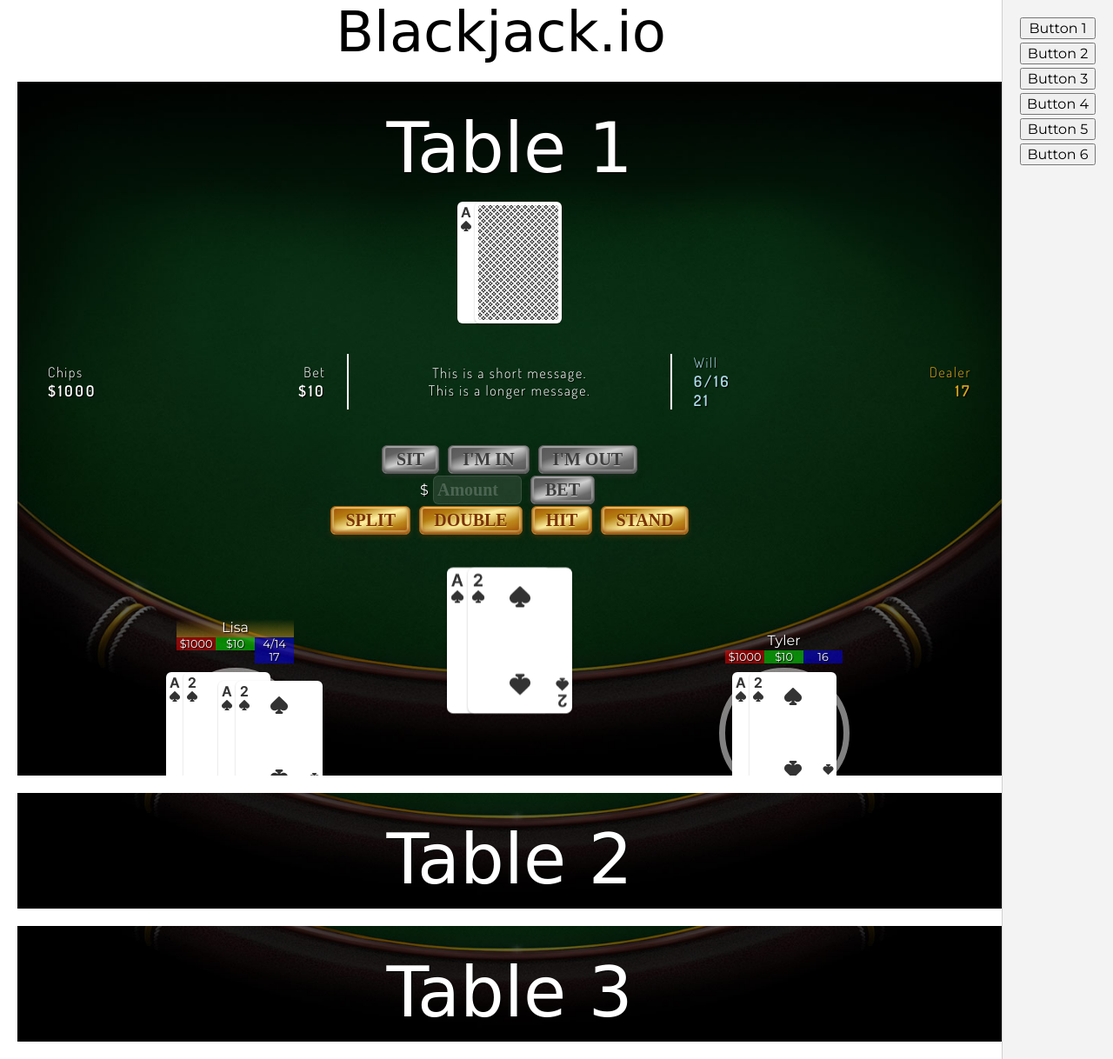
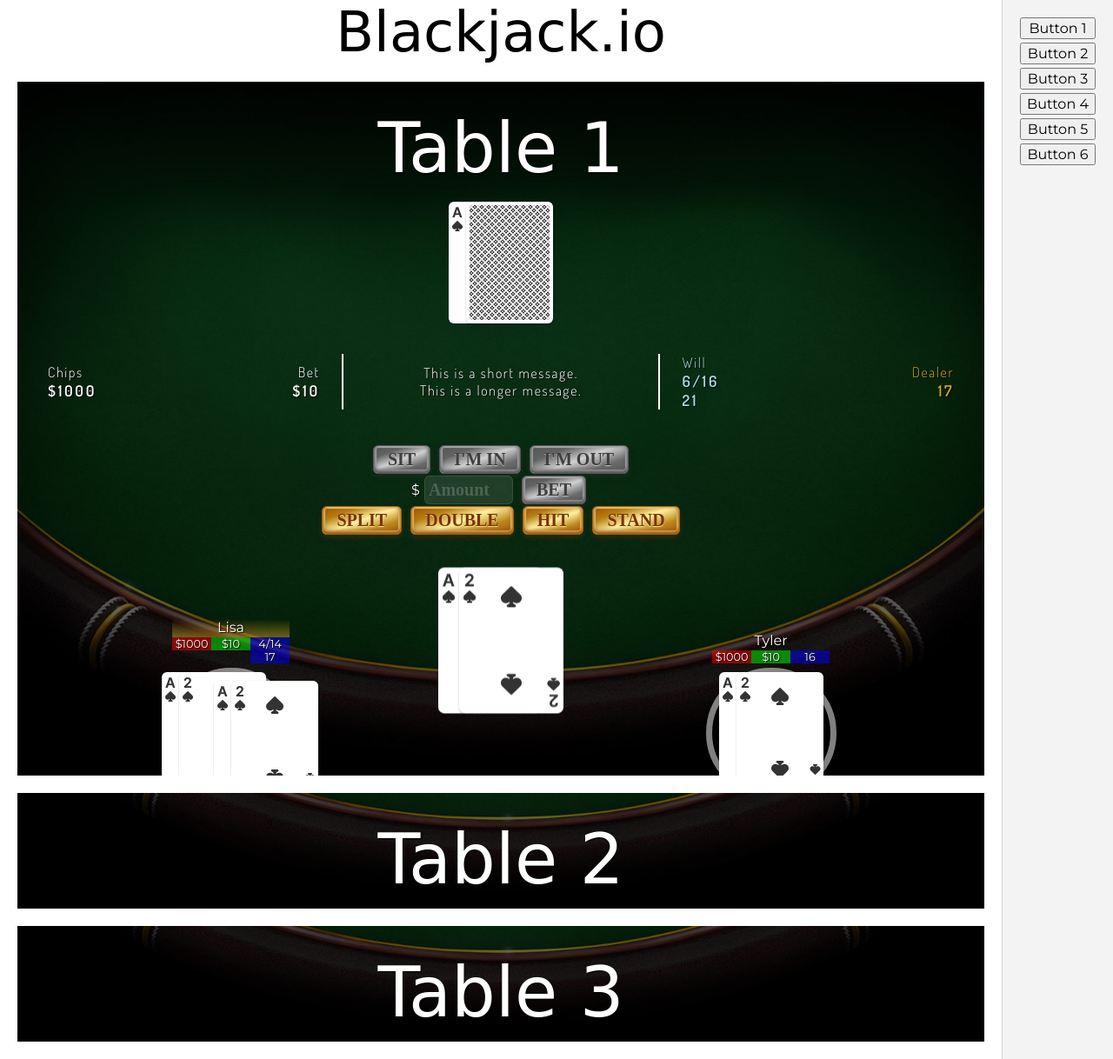
Before and after one commit to billyzkid/blackjack-ui, a PHP site: page /index.php in a window 1280 px wide. Shown: the whole page at 87% size. Run offline with PHP 8.4, Linux system fonts and the light colour scheme; some web fonts are replaced.

Commit message:
Layout fixes

```diff
--- a/main.css
+++ b/main.css
@@ -67,7 +67,9 @@ button {
     background-position: bottom;
     background-repeat: no-repeat;
     width: 100%;
+    height: 100%;
     padding: 0.625em;
+    box-sizing: border-box;
     overflow: hidden;
 }
 
```
